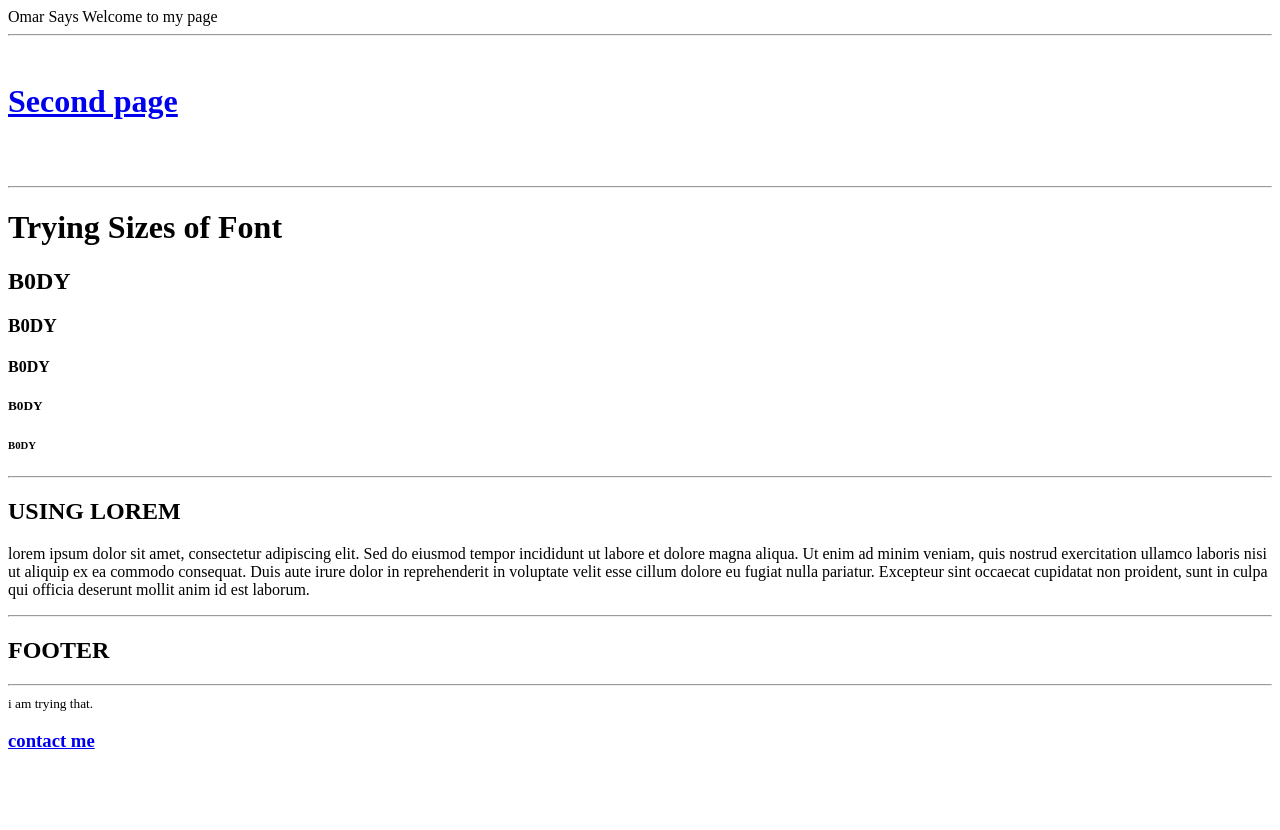
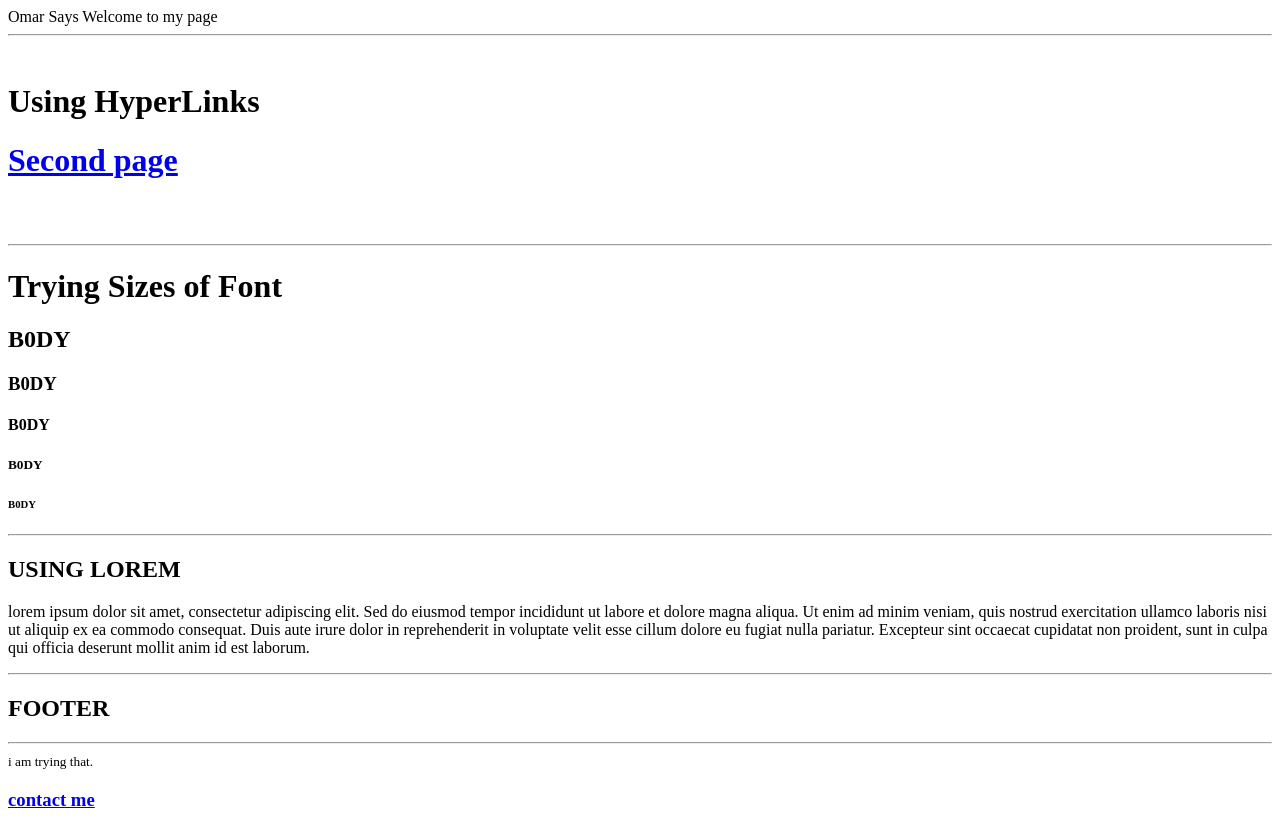
Before and after one commit to NashProgramming/htmlpage, a plain HTML site: page index.html in a window 1280 px wide. Before the commit the page ends 800 px from the top, so only its background shows below. Drawn offline with Linux system fonts and the light colour scheme.

Commit message:
updating index.html

```diff
--- a/index.html
+++ b/index.html
@@ -13,6 +13,9 @@ Omar's Page
 <br>
 
 <body>
+   <h1>
+      Using HyperLinks
+   </h1>
 <a href="page2.html" target="_blank" title="don't worry">
    <h1>
 Second page
```
